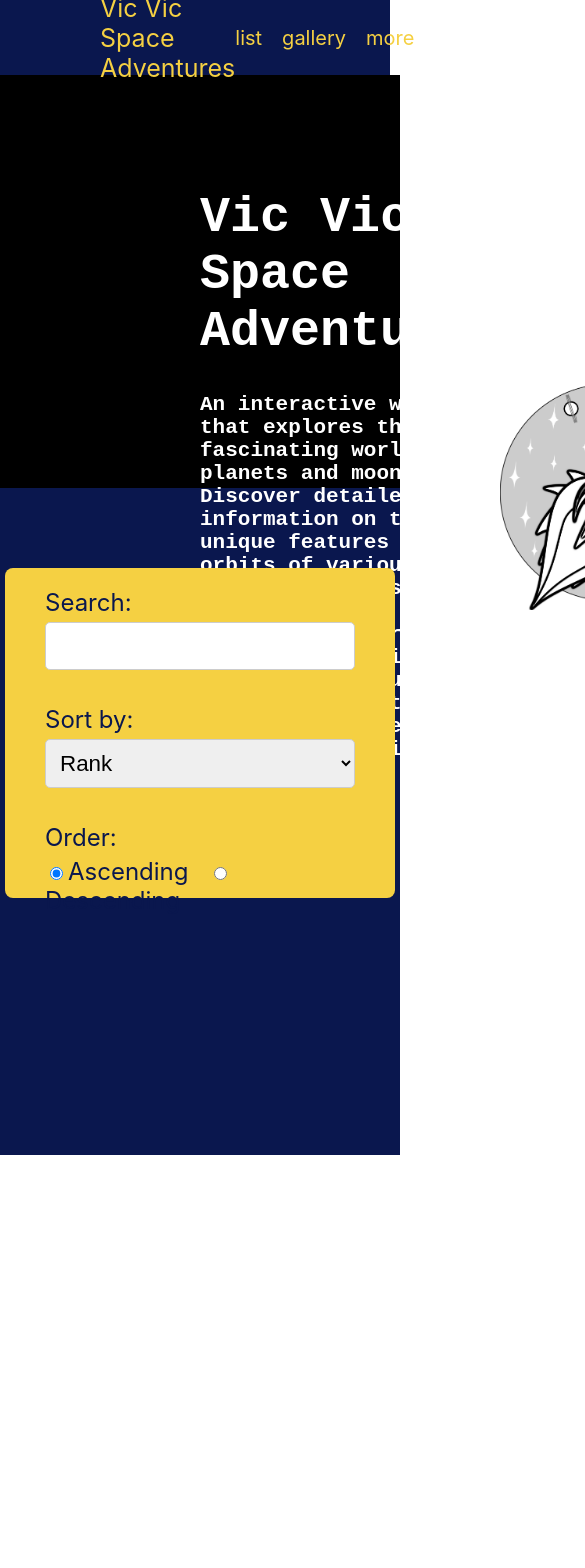
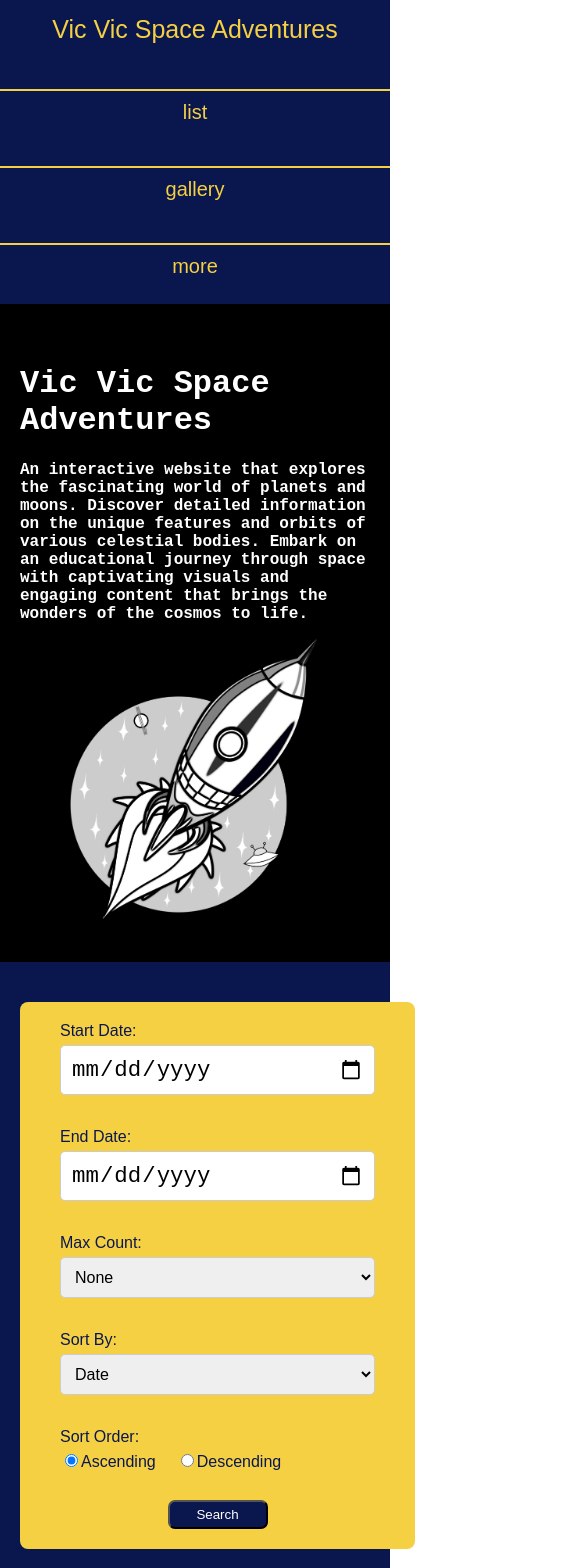
Before and after one commit to VictorMisyutin/CS-409---The-Art-of-Web-Programming, a React (Create React App) app in the folder mp2/: page / in a window 390 px wide. Shown: the top 1568 px of the page, 585 px wide, since content can reach past the window. Before the commit the page ends 1155 px from the top, so only its background shows below. Built offline with nearby package versions, Linux system fonts and the light colour scheme.

Commit message:
working on mp2, got API call working

```diff
--- a/mp2/package.json
+++ b/mp2/package.json
@@ -10,6 +10,7 @@
     "@types/node": "^16.18.113",
     "@types/react": "^18.3.11",
     "@types/react-dom": "^18.3.0",
+    "axios": "^1.7.7",
     "react": "^18.3.1",
     "react-dom": "^18.3.1",
     "react-scripts": "5.0.1",
--- a/mp2/src/App.css
+++ b/mp2/src/App.css
@@ -1,98 +1,208 @@
-body{
+body {
   min-height: 105vh;
+  margin: 0;
+  font-family: Arial, sans-serif;
 }
-header{
+
+header {
   height: 75px;
   background-color: #0A174E;
   display: flex;
   justify-content: space-between;
   align-items: center;
-  padding: 0 100px;
+  padding: 0 100px; /* Default padding for desktop */
   color: #F5D042;
 }
-.logo{
-  font-size: 25px;
+
+.logo {
+  font-size: 25px; /* Maintained original size for desktop */
   cursor: pointer;
 }
-.nav-links{
+
+.nav-links {
   display: inline-flex;
   gap: 20px;
 }
-.nav-links a{
+
+.nav-links a {
   color: #F5D042;
   text-decoration: none;
   font-size: 20px;
 }
-.nav-links a:hover{
+
+.nav-links a:hover {
   color: #79661c;
   cursor: pointer;
 }
-.hero{
+
+.hero {
   font-family: monospace;
-  padding: 80px 200px;
-  height: 30vh;
+  padding: 80px 200px; /* Default padding for desktop */
   background-color: black;
   color: white;
   display: grid;
-  grid-template-columns: 1fr 0.7fr;
+  grid-template-columns: 1fr 0.7fr; /* Two columns for larger screens */
 }
-.left{
+
+.left {
   text-align: left;
-  h1{
-    font-size: 50px;
-  }
-  h2{
-    font-size: 21px;
-  }
 }
-.right{
+
+.left h1 {
+  font-size: 50px;
+}
+
+.left h2 {
+  font-size: 21px;
+}
+
+.right {
   display: flex;
-  justify-content:end;
-  padding-right: 100px;
+  justify-content: end;
   align-items: center;
-  img{
-    width: 250px;
-  }
 }
-.query-section{
-  min-height: 60vh;
+
+.right img {
+  width: 250px; /* Fixed width for larger screens */
+}
+
+.query-section {
   background-color: #0A174E;
   color: #F5D042;
-  padding: 80px 200px;
-  display: flex;
+  padding: 80px 200px; /* Default padding for desktop */
   justify-content: center;
 }
-.query-input{
+
+.query-input {
+  margin: 0 auto;
+  display: flex;
   padding: 20px 40px;
   background-color: #F5D042;
   color: #0A174E;
   width: 800px;
-  height: 290px;
   border-radius: 8px;
+  margin-bottom: 7vh;
 }
 
-/* Form styling */
 form {
   display: flex;
   flex-direction: column;
+  width: 100%;
 }
 
 label {
   font-size: 1.5rem;
   margin-bottom: 5px;
   color: #0A174E;
+
 }
 
-input[type="text"], select {
+input,
+select {
   padding: 10px;
   font-size: 1.4rem;
   border: 1px solid #ccc;
   border-radius: 5px;
   margin-bottom: 15px;
 }
-.radio-container label{
+
+.radio-container label {
   margin-right: 20px;
 }
-input[type="radio"] {
-  margin-right: 5px;
+
+.search-button{
+  margin: 0 auto;
+  width: 100px;
+  background-color: #0A174E;
+  color: white;
+  padding: 5px 0px;
+  border-radius: 7px;
 }
+.search-button:hover{
+  cursor: pointer;
+  background: #1a3197;
+}
+
+.query-results{
+  width: 50vw;
+  margin: 0 auto;
+  background-color: #F5D042;
+  color: #0A174E;
+}
+
+.result-cell{
+  border-bottom: 2px #F5D042 solid;
+  margin-bottom: 5vh;
+}
+  /* Media Queries for responsive design */
+@media (max-width: 768px) {
+  header {
+    flex-direction: column; /* Stack header items vertically */
+    align-items: flex-start; /* Align items to the start */
+    height: 36vh;
+    text-align: center;
+    padding: 0;
+  }
+
+  .logo{
+    text-align: center;
+    margin: 15px auto;
+
+  }
+
+  .nav-links {
+    margin-top: 0;
+    padding-top: 0;
+    flex-direction: column; /* Stack nav links vertically */
+    text-align: center;
+    width: 100%;
+    gap: 0;
+  }
+
+  .nav-links p{
+    padding: 10px 0;
+    width: 100%;
+    border-top: 2px #F5D042 solid ;
+  }
+
+  .hero {
+    padding: 40px 20px; /* Less padding for smaller screens */
+    grid-template-columns: 1fr; /* Stack items on smaller screens */
+  }
+
+  .left h1 {
+    font-size: 2rem; /* Smaller font size for smaller screens */
+  }
+
+  .left h2 {
+    font-size: 1rem; /* Smaller font size for smaller screens */
+  }
+
+  .right {
+    justify-content: center; /* Center the image on smaller screens */
+    padding-right: 0; /* Remove extra padding */
+  }
+
+  .right img {
+    width: 80%; /* Responsive image */
+    max-width: 250px; /* Max width for larger screens */
+  }
+
+  .query-section {
+    padding: 40px 20px; /* Adjusted padding for smaller screens */
+  }
+
+  .query-input {
+    width: 90%; /* Adjust width on smaller screens */
+    max-width: 600px; /* Limit width for very small screens */
+  }
+
+  label {
+    font-size: 1rem; /* Smaller label size for smaller screens */
+  }
+
+  input[type="text"],
+  select {
+    font-size: 1rem; /* Smaller input size for smaller screens */
+  }
+}
--- a/mp2/src/App.tsx
+++ b/mp2/src/App.tsx
@@ -1,8 +1,73 @@
 import './App.css';
+import React, { useState } from 'react';
+import axios from 'axios';
 
-// need to fix this file on dekstop
+// Define a type for the API response
+interface NasaResponse {
+  title: string;
+  url: string;
+  explanation: string;
+  date: string; // Add date field
+}
 
 function App() {
+  const [startDate, setStartDate] = useState<string>('');
+  const [endDate, setEndDate] = useState<string>('');
+  const [sortBy, setSortBy] = useState<string>('date');
+  const [order, setOrder] = useState<string>('asc');
+  const [maxCount, setMaxCount] = useState<string>('none'); // State for max count
+  const [results, setResults] = useState<NasaResponse[]>([]);
+
+  const handleSearch = async (e: React.FormEvent<HTMLFormElement>) => {
+    e.preventDefault();
+
+    // Replace with your NASA API key
+    const API_KEY = 'API_KEY';
+    const url = `https://api.nasa.gov/planetary/apod?api_key=${API_KEY}&start_date=${startDate}&end_date=${endDate}`;
+
+    try {
+      const response = await axios.get<NasaResponse[]>(url);
+      // Sort the results based on the selected criteria and order
+      const sortedResults = response.data.sort((a, b) => {
+        if (sortBy === 'date') {
+          return order === 'asc'
+            ? new Date(a.date).getTime() - new Date(b.date).getTime()
+            : new Date(b.date).getTime() - new Date(a.date).getTime();
+        } else if (sortBy === 'title') {
+          return order === 'asc'
+            ? a.title.localeCompare(b.title)
+            : b.title.localeCompare(a.title);
+        } else if (sortBy === 'explanation') {
+          return order === 'asc'
+            ? a.explanation.localeCompare(b.explanation)
+            : b.explanation.localeCompare(a.explanation);
+        }
+        return 0; // Default case
+      });
+
+      // Handle max count - filter results if a count is selected
+      const maxResults = maxCount !== 'none' ? parseInt(maxCount, 10) : sortedResults.length;
+      setResults(sortedResults.slice(0, maxResults)); // Limit results
+    } catch (error) {
+      console.error('Error fetching data from NASA API', error);
+    }
+  };
+
+  const getYouTubeEmbedUrl = (url: string) => {
+    try {
+      const urlObj = new URL(url);
+      if (urlObj.hostname === 'www.youtube.com' || urlObj.hostname === 'youtube.com') {
+        const videoId = urlObj.searchParams.get('v') || urlObj.pathname.split('/').pop();
+        return `https://www.youtube.com/embed/${videoId}?autoplay=1`;
+      } else if (urlObj.hostname === 'youtu.be') {
+        return `https://www.youtube.com/embed/${urlObj.pathname.split('/').pop()}?autoplay=1`;
+      }
+    } catch (error) {
+      console.error('Invalid URL:', url, error);
+    }
+    return ''; // Return an empty string if not a valid YouTube URL
+  };
+
   return (
     <body>
       <header className="App-header">
@@ -17,43 +82,111 @@ function App() {
         <div className="left">
           <h1>Vic Vic Space Adventures</h1>
           <h2 className="description">
-          An interactive website that explores the fascinating world of planets and moons. Discover detailed information
-          on the unique features and orbits of various celestial bodies. Embark on an educational journey through space
-          with captivating visuals and engaging content that brings the wonders of the cosmos to life.
+            An interactive website that explores the fascinating world of planets and moons. Discover detailed information
+            on the unique features and orbits of various celestial bodies. Embark on an educational journey through space
+            with captivating visuals and engaging content that brings the wonders of the cosmos to life.
           </h2>
         </div>
         <div className="right">
-          <img src="clipart4050.png" alt="Space and plant exploration"/>
+          <img src="clipart4050.png" alt="Space and plant exploration" />
         </div>
       </div>
       <div className="query-section">
         <div className="query-input">
-          <form action="/search" method="get">
-            {/* Search Parameter Input */}
-            <label htmlFor="search">Search:</label>
-            <input type="text" id="search" name="search" required /><br />
+          <form onSubmit={handleSearch}>
+            {/* Start Date Input */}
+            <label htmlFor="start-date">Start Date:</label>
+            <input
+              type="date"
+              id="start-date"
+              name="start-date"
+              value={startDate}
+              onChange={(e) => setStartDate(e.target.value)}
+              required
+            /><br />
+
+            {/* End Date Input */}
+            <label htmlFor="end-date">End Date:</label>
+            <input
+              type="date"
+              id="end-date"
+              name="end-date"
+              value={endDate}
+              onChange={(e) => setEndDate(e.target.value)}
+              required
+            /><br />
+
+            {/* Max Count Dropdown */}
+            <label htmlFor="max-count">Max Count:</label>
+            <select
+              id="max-count"
+              value={maxCount}
+              onChange={(e) => setMaxCount(e.target.value)}
+            >
+              <option value="none">None</option>
+              <option value="5">5</option>
+              <option value="10">10</option>
+              <option value="15">15</option>
+              <option value="20">20</option>
+            </select><br />
 
             {/* Sort By Dropdown */}
-            <label htmlFor="sort">Sort by:</label>
-            <select id="sort" name="sort">
-              <option value="rank">Rank</option>
+            <label htmlFor="sort-by">Sort By:</label>
+            <select
+              id="sort-by"
+              value={sortBy}
+              onChange={(e) => setSortBy(e.target.value)}
+            >
+              <option value="date">Date</option>
               <option value="title">Title</option>
-              <option value="date">Date</option>
+              <option value="explanation">Explanation</option>
             </select><br />
 
             {/* Ascending/Descending Radio Buttons */}
-            <label htmlFor="order">Order:</label>
+            <label htmlFor="order">Sort Order:</label>
             <div className="radio-container">
-              <input type="radio" id="ascending" name="order" value="asc" defaultChecked />
+              <input
+                type="radio"
+                id="ascending"
+                name="order"
+                value="asc"
+                checked={order === 'asc'}
+                onChange={(e) => setOrder(e.target.value)}
+              />
               <label htmlFor="ascending">Ascending</label>
-              <input type="radio" id="descending" name="order" value="desc" />
+              <input
+                type="radio"
+                id="descending"
+                name="order"
+                value="desc"
+                checked={order === 'desc'}
+                onChange={(e) => setOrder(e.target.value)}
+              />
               <label htmlFor="descending">Descending</label><br /><br />
             </div>
-
+            <button type="submit" className='search-button'>Search</button>
           </form>
         </div>
         <div className="query-results">
           {/* Results will be displayed here */}
+          {results.length > 0 && results.map((result, index) => (
+            <div key={index} className='result-cell'>
+              <h3>{result.title} ({result.date})</h3>
+              {getYouTubeEmbedUrl(result.url) ? (
+                <iframe
+                  width="100%"
+                  height="315"
+                  src={getYouTubeEmbedUrl(result.url)}
+                  title={result.title}
+                  frameBorder="0"
+                  allowFullScreen
+                ></iframe>
+              ) : (
+                <img src={result.url} alt={result.title} style={{ width: '100%', height: 'auto' }} />
+              )}
+              <p>{result.explanation}</p>
+            </div>
+          ))}
         </div>
       </div>
     </body>
```
Also changed, not shown: 1 other file (tests, documents, lock files or other folders).
